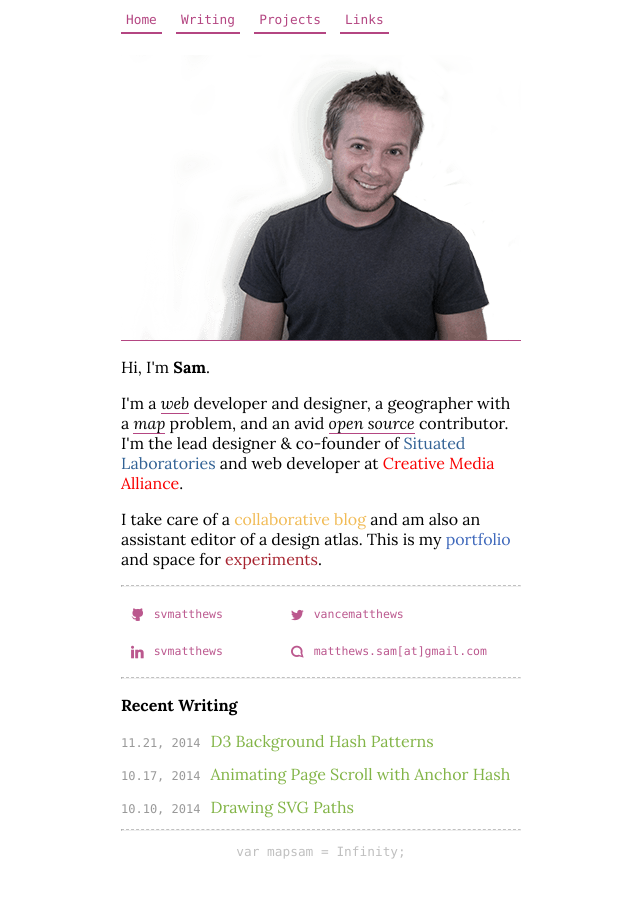
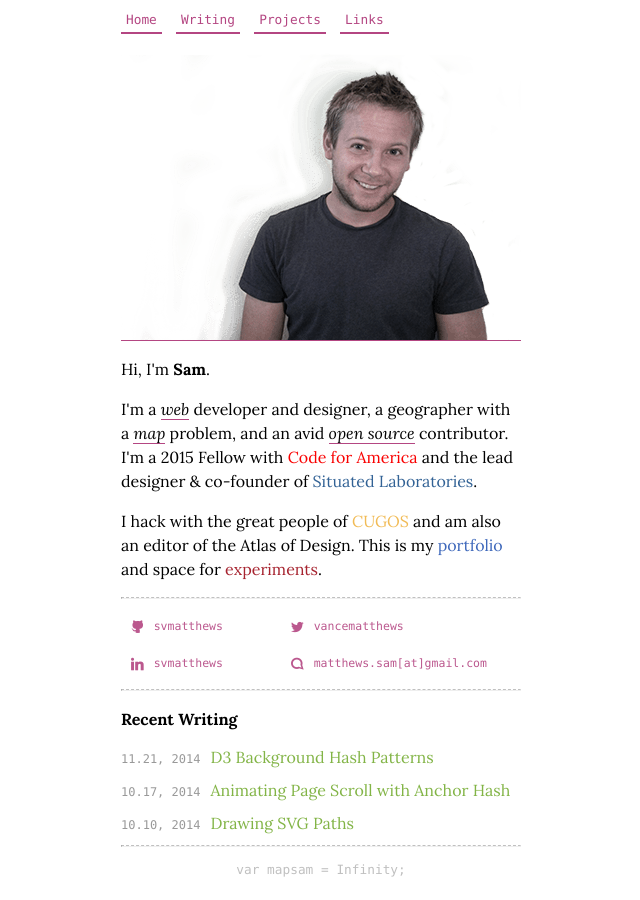
Before and after one commit to mapsam/mapsam.github.io, a Jekyll site: the page built from index.html, in a window 1280 px wide. Shown: the whole page, without its empty margins (319-959 px from the left). Built offline with Jekyll 4.4.1, drawn with Linux system fonts in a browser that asks for light colours; nearby versions of some CDN libraries; Markdown is read by kramdown in place of the engine named in the settings.

Commit message:
update homepage description

```diff
--- a/css/site.css
+++ b/css/site.css
@@ -10,6 +10,9 @@
 }
 body { font-family: 'Lora', serif; }
 .home {	margin-top:20px; }
+.home p {
+	line-height: 1.5em;
+}
 .home p em {
 	border-bottom:1px solid #b44682;
 }
@@ -295,7 +298,7 @@ footer {
 
 /* From Mapsam */
 .sl {color:#326295;}
-.goog {color:#F90101;}
+.cfa {color:#F90101;}
 .aod {color:#000;}
 .gisc {color:#F1BB56;}
 .exp {color:#A6232F;}
--- a/index.html
+++ b/index.html
@@ -10,10 +10,14 @@ permalink: /
 <div class="home">
 	<div id="howdy">
 	</div>
+
 	<p>Hi, I'm <strong>Sam</strong>.</p>
-	<p>I'm a <em>web</em> developer and designer, a geographer with a <em>map</em> problem, and an avid <em>open source</em> contributor. I'm the lead designer & co-founder of <a href="http://situatedlaboratories.com" class="sl">Situated Laboratories</a> and web developer at <a href="http://creativemediaalliance.com" class="goog">Creative Media Alliance</a>.</p>
-	<p>I take care of a <a href="http://giscollective.org" class="gisc">collaborative blog</a> and am also an assistant editor of a <a href="http://atlasofdesign.org" class="aod">design atlas</a>. This is my <a href="/projects" class="proj">portfolio</a> and space for <a href="https://github.com/svmatthews?tab=repositories" class="exp">experiments</a>.</p>
+	<p>I'm a <em>web</em> developer and designer, a geographer with a <em>map</em> problem, and an avid <em>open source</em> contributor. I'm a 2015 Fellow with <a href="http://codeforamerica.org" class="cfa">Code for America</a> and the lead designer & co-founder of <a href="http://situatedlaboratories.com" class="sl">Situated Laboratories</a>.</p>
+
+	<p>I hack with the great people of <a href="http://cugos.org" class="gisc">CUGOS</a> and am also an editor of the <a href="http://atlasofdesign.org" class="aod">Atlas of Design</a>. This is my <a href="/projects" class="proj">portfolio</a> and space for <a href="https://github.com/svmatthews?tab=repositories" class="exp">experiments</a>.</p>
+
 	<hr>
+
 	<ul class="connect">
 		<li><a href="https://www.github.com/svmatthews"><span class="icon icon-github"></span>svmatthews</a></li>
 		<li><a href="https://www.twitter.com/vancematthews"><span class="icon icon-twitter"></span>vancematthews</a></li>
```
Also changed, not shown: 2 other files.
